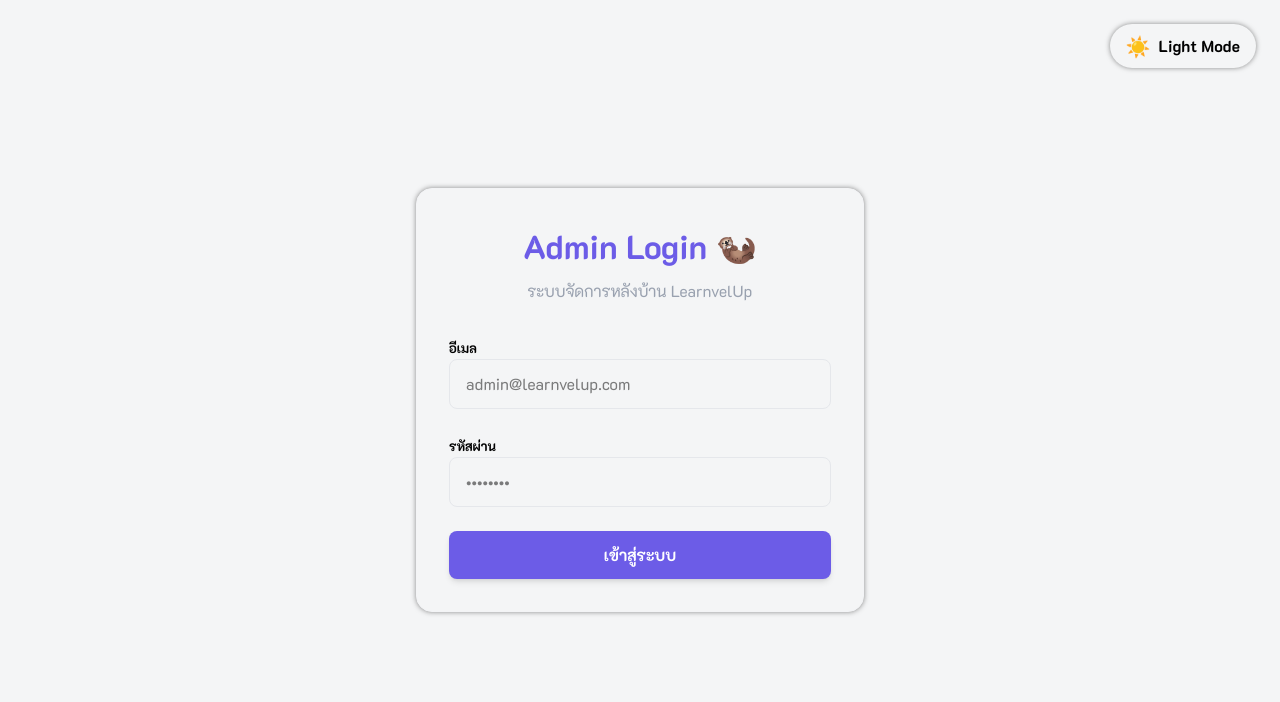
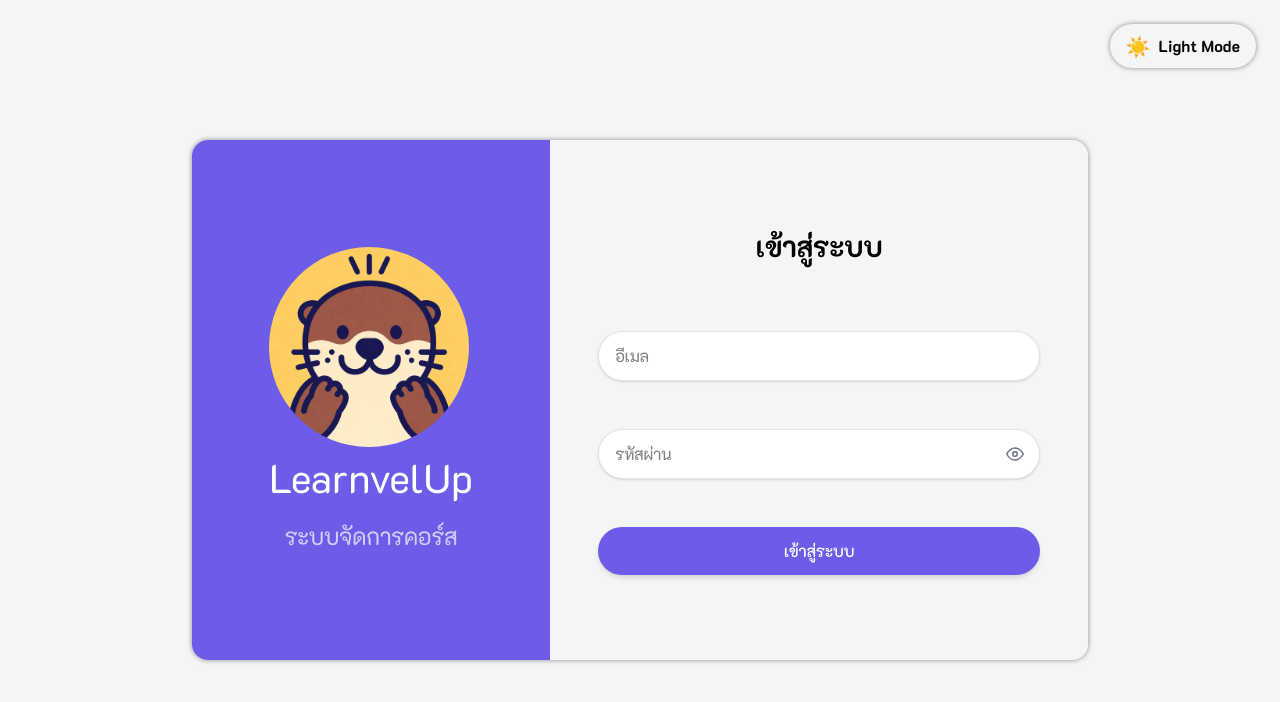
Before and after one commit to nutgzazah/LearnvelUp-Admin, a Next.js app: page /login in a window 1280 px wide. Shown: the top 702 px of the page. Built offline with nearby package versions, Linux system fonts and the light colour scheme; no server answers.

Commit message:
Adjusted login page + Sidebar

```diff
--- a/package.json
+++ b/package.json
@@ -13,7 +13,8 @@
     "next": "16.1.4",
     "next-themes": "^0.4.6",
     "react": "19.2.3",
-    "react-dom": "19.2.3"
+    "react-dom": "19.2.3",
+    "react-icons": "^5.5.0"
   },
   "devDependencies": {
     "@tailwindcss/postcss": "^4",
--- a/src/app/login/page.tsx
+++ b/src/app/login/page.tsx
@@ -4,6 +4,8 @@
 import { useRouter } from "next/navigation";
 import { ThemeToggle } from "@/components/theme-toggle";
 import { supabase } from "@/lib/supabase";
+import Image from "next/image";
+import { FiEye, FiEyeOff } from "react-icons/fi";
 
 export default function LoginPage() {
   const router = useRouter();
@@ -56,46 +58,72 @@
     }
   };
 
+  const [showPassword, setShowPassword] = useState(false);
+
   return (
-    <div className="min-h-screen flex items-center justify-center bg-background p-4">
-      <div className="absolute top-6 right-6">
+  <div className="min-h-screen w-full flex items-center justify-center bg-background px-6">
+  <div className="w-full max-w-4xl overflow-hidden rounded-2xl shadow-custom bg-background">
+    <div className="absolute top-6 right-6">
         <ThemeToggle />
       </div>
-      <div className="w-full max-w-md bg-card p-8 rounded-2xl shadow-custom border border-gray-100">
-        <div className="text-center mb-8">
-          <h1 className="text-h3 font-bold text-primary">Admin Login 🦦</h1>
-          <p className="text-body text-gray-400 mt-2 font-normal">
-            ระบบจัดการหลังบ้าน LearnvelUp
-          </p>
-        </div>
+  <div className="flex min-h-[520px]">
+    {/* Left 30% */}
+    <div className="w-[40%] bg-primary flex items-center justify-center px-10">
+      <div className="text-center">
+        <Image
+          src="/images/otter_main_bgyellow.png"
+          alt="Otter"
+          width={200}
+          height={200}
+          priority
+          className="rounded-full overflow-hidden"
+        />
+        <h1 className="text-h2 font-normal text-white">LearnvelUp</h1>
+        <p className="mt-3 text-h5 text-white/70">ระบบจัดการคอร์ส</p>
+      </div>
+    </div>
 
-        <form onSubmit={handleLogin} className="space-y-6">
+    {/* Right 70% */}
+    <div className="w-[60%] bg-background flex items-center justify-center px-12">
+      <div className="w-full max-w-md">
+        <form onSubmit={handleLogin} className="space-y-12">
+          <div className="text-center mb-16">
+            <h2 className="text-h4 font-semibold text-text ">เข้าสู่ระบบ</h2>
+          </div>
+
           <div className="space-y-2">
-            <label className="text-small font-bold text-text">อีเมล</label>
             <input
               type="email"
               value={email}
               onChange={(e) => setEmail(e.target.value)}
               required
-              className="w-full px-4 py-3 rounded-lg bg-background border border-gray-200 focus:border-primary focus:outline-none text-text"
-              placeholder="admin@learnvelup.com"
+              className="w-full px-4 py-3 rounded-full bg-white border border-black/10 focus:border-black/20 focus:outline-none text-black shadow-sm"
+              placeholder="อีเมล"
             />
           </div>
 
           <div className="space-y-2">
-            <label className="text-small font-bold text-text">รหัสผ่าน</label>
+            <div className="relative">
             <input
-              type="password"
+              type={showPassword ? "text" : "password"}
               value={password}
               onChange={(e) => setPassword(e.target.value)}
               required
-              className="w-full px-4 py-3 rounded-lg bg-background border border-gray-200 focus:border-primary focus:outline-none text-text"
-              placeholder="••••••••"
+              className="w-full px-4 py-3 rounded-full bg-white border border-black/10 focus:border-black/20 focus:outline-none text-black shadow-sm"
+              placeholder="รหัสผ่าน"
             />
+            <button
+              type="button"
+              onClick={() => setShowPassword((prev) => !prev)}
+              className="absolute right-4 top-1/2 -translate-y-1/2 text-gray-500 hover:text-gray-700"
+            >
+              {showPassword ? <FiEyeOff size={18} /> : <FiEye size={18} />}
+            </button>
+            </div>
           </div>
 
           {errorMsg && (
-            <div className="p-3 rounded-lg bg-alert/10 text-alert text-small font-medium text-center border border-alert/20">
+            <div className="p-3 rounded-lg bg-red-500/10 text-red-600 text-sm font-medium text-center border border-red-500/20">
               {errorMsg}
             </div>
           )}
@@ -103,12 +131,15 @@
           <button
             type="submit"
             disabled={loading}
-            className="w-full bg-primary hover:bg-primary/90 text-white font-bold py-3 rounded-lg transition-all shadow-md active:scale-95 disabled:opacity-50"
+            className="w-full rounded-full bg-primary hover:opacity-95 text-white font-medium py-3 transition-all shadow-md active:scale-[0.99] disabled:opacity-50"
           >
             {loading ? "กำลังตรวจสอบ..." : "เข้าสู่ระบบ"}
           </button>
         </form>
       </div>
     </div>
+  </div>
+</div>
+</div>
   );
 }
--- a/src/components/admin-navbar.tsx
+++ b/src/components/admin-navbar.tsx
@@ -2,7 +2,8 @@
 import Link from "next/link"; // อย่าลืม import
 import { ThemeToggle } from "@/components/theme-toggle";
 import { createClient } from "@supabase/supabase-js";
-import { useRouter } from "next/navigation";
+import { useRouter,usePathname } from "next/navigation";
+import { FiHome, FiBookOpen, FiPlusCircle } from "react-icons/fi";
 
 // สร้าง Client
 const supabase = createClient(
@@ -12,37 +13,73 @@
 
 export function AdminNavbar() {
   const router = useRouter();
+  const pathname = usePathname();
 
   const handleLogout = async () => {
     await supabase.auth.signOut();
     router.replace("/login");
   };
 
+  const navClass = (path: string) =>
+  `flex items-center gap-3 px-6 py-3 text-h5 font-semibold transition
+   ${pathname === path
+     ? "bg-secondary text-black"
+     : "text-white hover:bg-secondary"
+   }`;
+
+
   return (
-    <nav className="w-full flex items-center justify-between px-8 py-4 bg-card  shadow-custom">
-      <h2 className="text-h4 font-bold text-primary">Admin Console 🦦</h2>
+  <nav className="fixed left-0 top-0 h-screen w-80 bg-primary text-white shadow-custom flex flex-col">
+  {/* Header */}
+  <div className="px-6 pt-6 pb-4">
+    <h2 className="text-h3 font-bold text-center">ระบบจัดการคอร์ส</h2>
 
-      <div className="flex items-center gap-4">
-        <div className="flex gap-4 mr-4">
-          <Link href="/" className="font-bold text-text hover:text-primary">
+    {/* Profile */}
+    <div className="mt-6 flex flex-col items-center">
+      <div className="w-20 h-20 rounded-full bg-white/15 flex items-center justify-center overflow-hidden">
+        <span className="text-h4">Test</span>
+      </div>
+      <p className="mt-3 text-h4 font-semibold">DevMastery</p>
+      <p className="text-h6 text-white/70">Admin</p>
+    </div>
+  </div>
+
+  {/* Menu */}
+  <div className="mt-12 flex-1 space-y-3">
+    <Link
+      href="/"
+      className={navClass("/")}
+    >
+      <FiHome size={20} className="ml-1 mr-2"/>
       Dashboard
     </Link>
+
     <Link
       href="/courses"
-            className="font-bold text-text hover:text-primary"
+      className={navClass("/courses")}
     >
-            Courses
+      <FiBookOpen size={20} className="ml-1 mr-2" />
+      My Course
+    </Link>
+
+    <Link
+      href="/courses/create"
+      className={navClass("/courses/create")}
+    >
+      <FiPlusCircle size={20} className="ml-1 mr-2"/>
+      Create Course
     </Link>
   </div>
-        <div className="flex items-center gap-6">
-          {/* ... Theme/Logout ... */}
-        </div>
+
+  {/* Bottom actions */}
+  <div className="p-6 flex flex-col gap-3">
     <ThemeToggle />
+
     <button
       onClick={handleLogout}
-          className="px-4 py-2 bg-alert text-white rounded-lg text-small font-bold hover:bg-alert/90 transition-all"
+      className="w-full py-3 rounded-full bg-alert text-white text-small font-bold hover:bg-alert/90 transition"
     >
-          Logout
+      Log out
     </button>
   </div>
 </nav>
```
Also changed, not shown: public/images/otter_main_bgyellow.png (added), 1 other file (tests, documents, lock files or other folders). Lines whose indentation alone changed are shown as unchanged.
